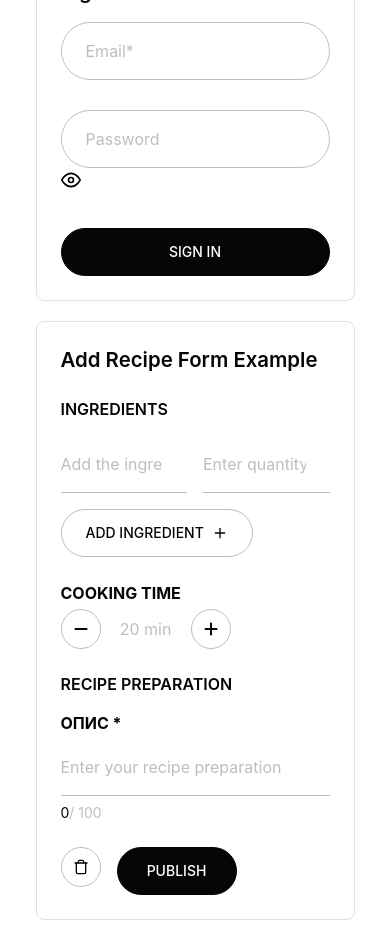
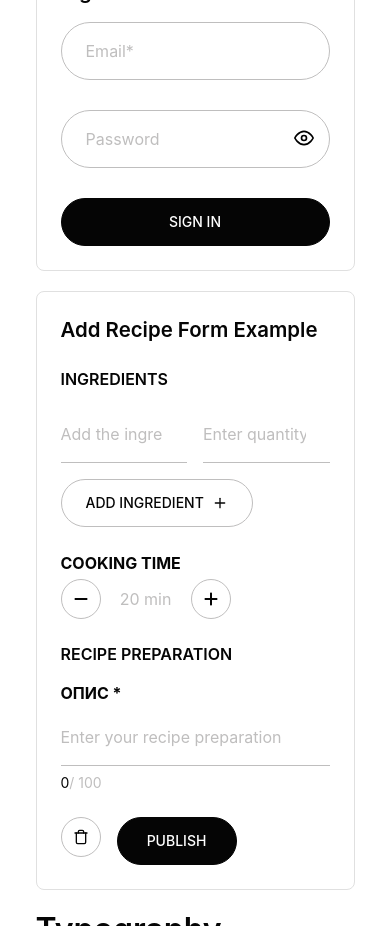
Before and after one commit to Racot86/foodies-project-team-3, a React app: page /design-system in a window 390 px wide. Shown: the part 1320-2246 px from the top of the page. Built offline with nearby package versions, Linux system fonts and the light colour scheme; the HTML template or start-up script is replaced by a standard one.

Commit message:
correct textArea issues

```diff
--- a/src/components/ui/Fields/Fields.module.css
+++ b/src/components/ui/Fields/Fields.module.css
@@ -144,11 +144,10 @@
 }
 
 @media screen and (min-width: 375px) and (max-width: 768px) {
-  .extra {
+  .fieldTextarea .extra {
     position: unset;
   }
-  .field input,
-  .field textarea {
+  .fieldTextarea textarea {
     overflow: visible;
   }
 }
```
